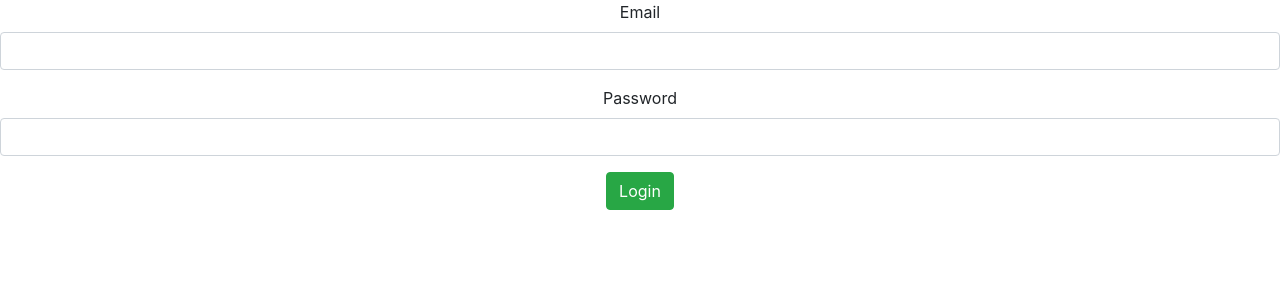
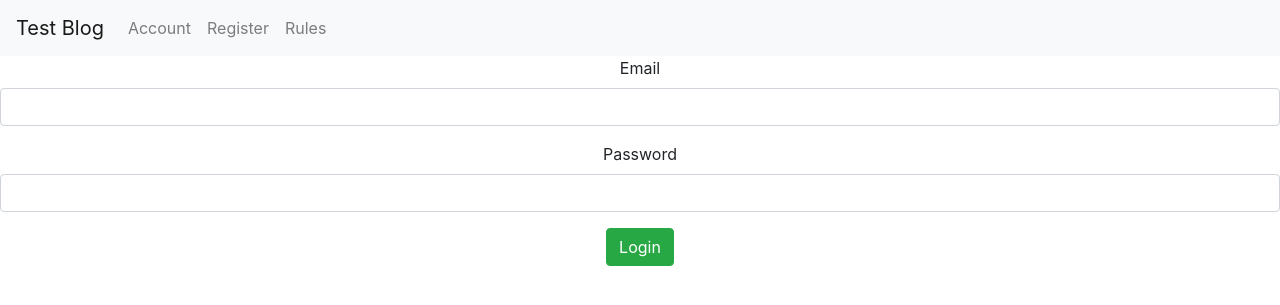
Before and after one commit to Dxtag/test_blog-, a Flask app: page /login in a window 1280 px wide. Shown: the top 305 px of the page. Run offline with Flask 2, Linux system fonts and the light colour scheme; some libraries are stand-ins or nearby versions.

Commit message:
Update base.html

```diff
--- a/FLASK/templates/base.html
+++ b/FLASK/templates/base.html
@@ -18,6 +18,18 @@
 
 <body>
 
+	<header>
+	    <nav class="navbar navbar-expand-lg navbar-light bg-light">
+		    <a class="navbar-brand" href="{{url_for('index')}}">Test Blog</a>
+		    <div class="collapse navbar-collapse" id="navbarNavAltMarkup">
+		        <div class="navbar-nav">
+			        <a class="nav-item nav-link" href="{{url_for('login')}}">Account</a>
+			        <a class="nav-item nav-link" href="{{url_for('register')}}">Register</a>
+			        <a class="nav-item nav-link" href="{{url_for('rules')}}">Rules</a>
+		        </div>
+		    </div>
+	  </nav>
+    </header>
 	<main>{% block content %}{% endblock %}</main>
 
 	<footer></footer>
```
